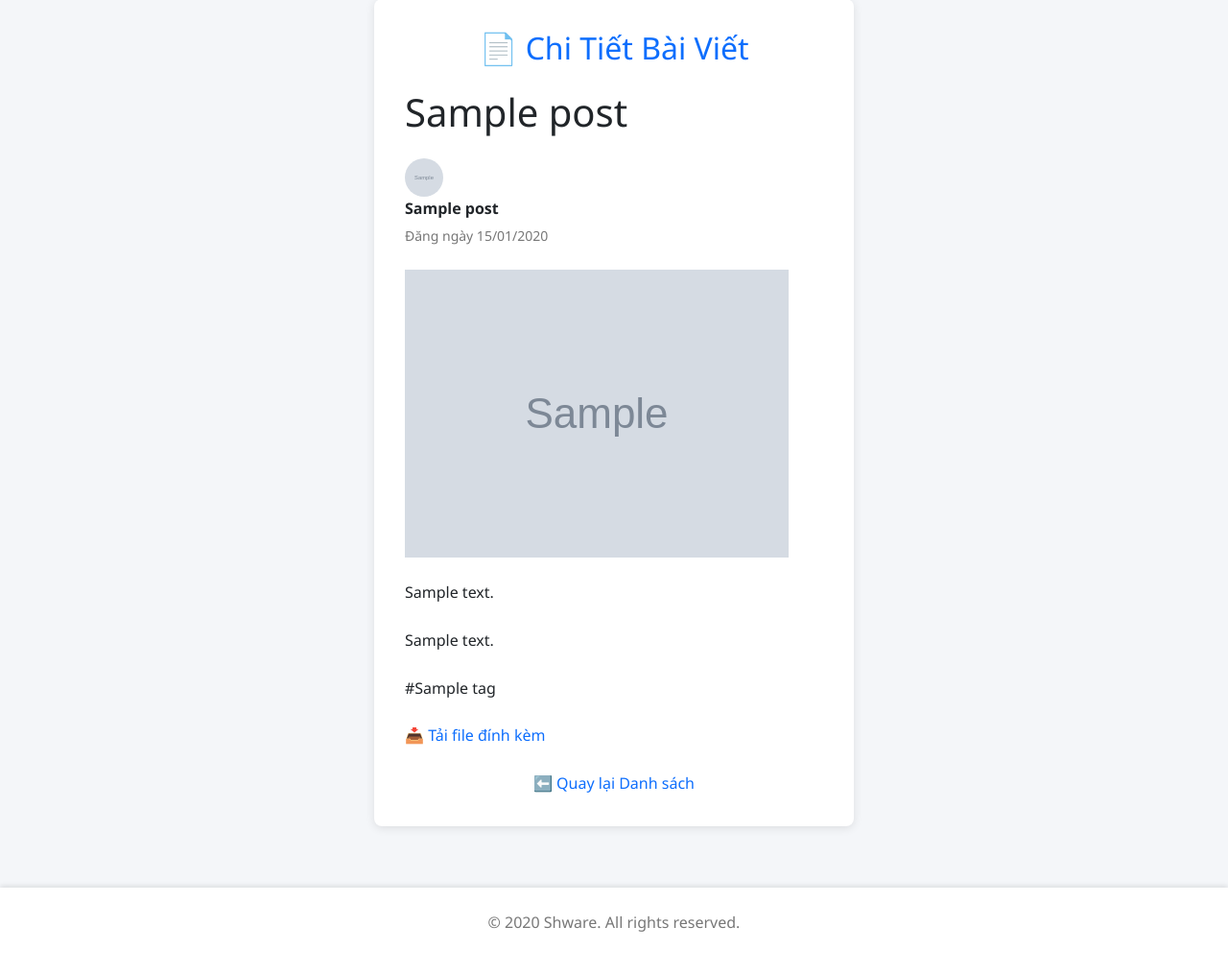
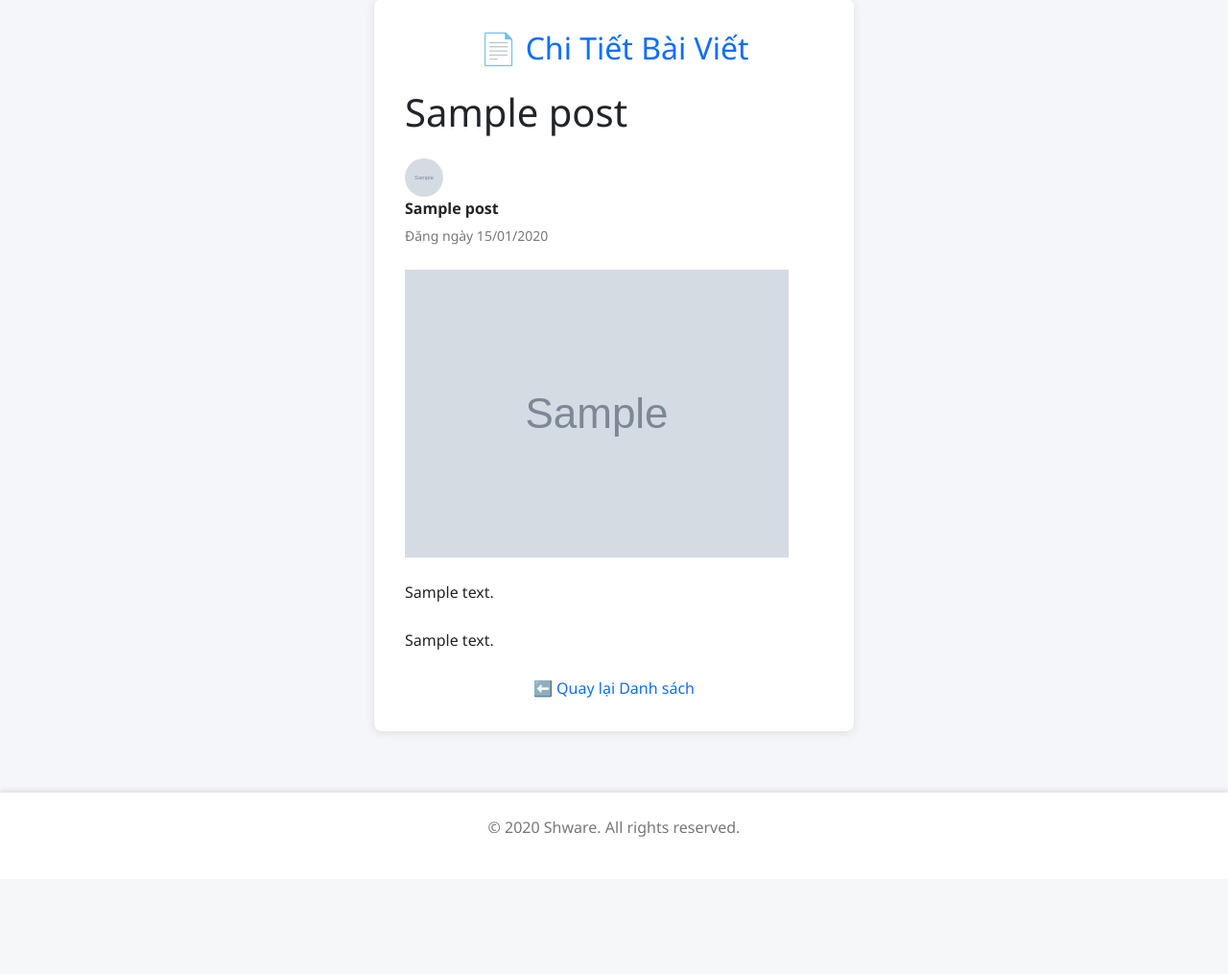
Before and after one commit to BuiTanDung-DVV/Shware, a Flask app: template app/templates/view_post.html in a window 1280 px wide. Shown: the part 184-1199 px from the top of the page at 96% size. After the commit the page ends 1056 px from the top, so only its background shows below. Run offline with Flask 3, Linux system fonts and the light colour scheme; the template is opened without the code that fills it: most values are stand-ins (such as "Sample title", 1, 10 or a date in 2020); grey boxes marked "Sample" are stand-in pictures; some libraries are stand-ins or nearby versions.

Commit message:
5/5/25
9:23PM

```diff
--- a/app/templates/view_post.html
+++ b/app/templates/view_post.html
@@ -36,22 +36,6 @@
       <blockquote>{{ post.description }}</blockquote>
     </div>
 
-    <!-- Thẻ tags -->
-    {% if post.tags %}
-    <div class="form-group tags">
-      {% for tag in post.tags %}
-        <span>#{{ tag }}</span>
-      {% endfor %}
-    </div>
-    {% endif %}
-
-    <!-- Tệp đính kèm -->
-    {% if post.attachment_url %}
-    <div class="form-group attachment">
-      <a href="{{ post.attachment_url }}" download>📥 Tải file đính kèm</a>
-    </div>
-    {% endif %}
-
     <!-- Quay về danh sách -->
     <div class="auth-links">
       <a href="{{ url_for('post.list_posts') }}">⬅️ Quay lại Danh sách</a>
```
